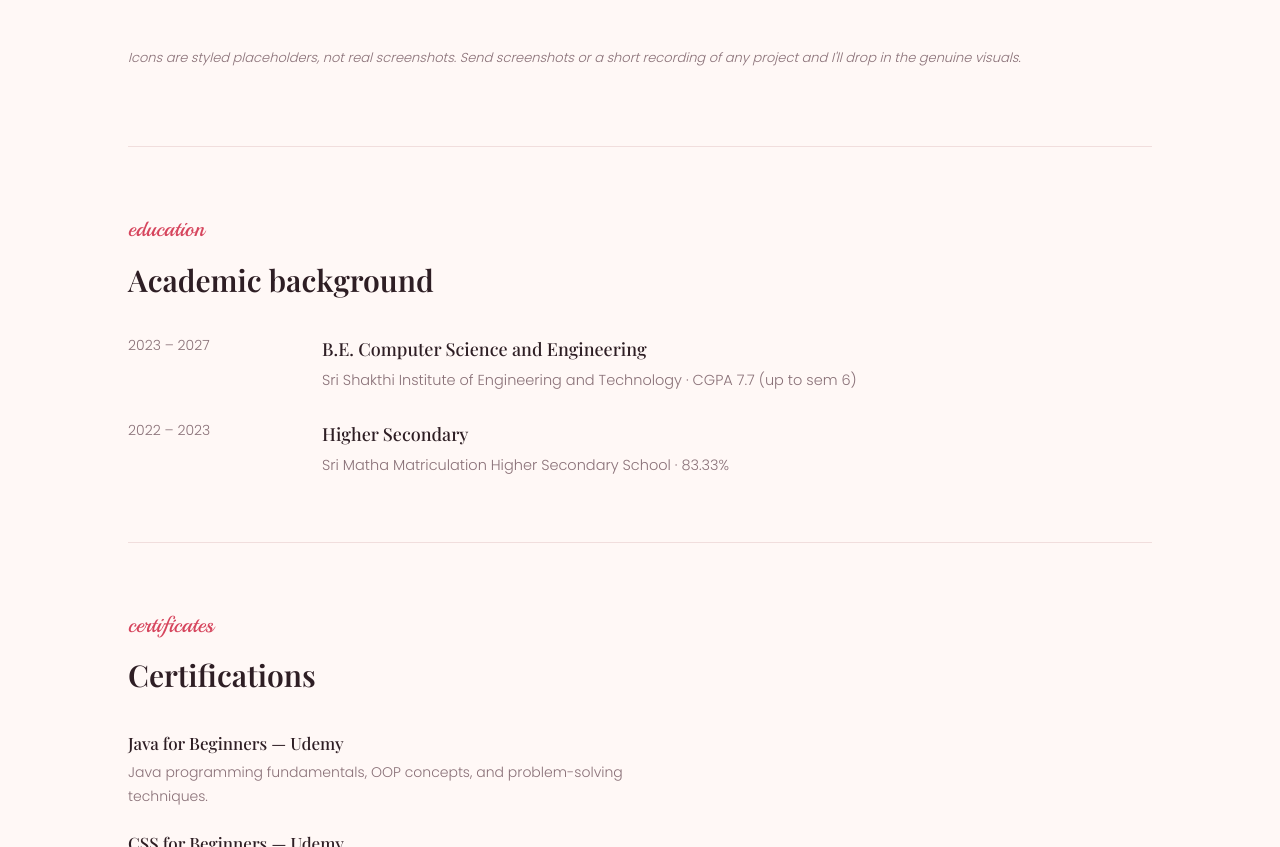
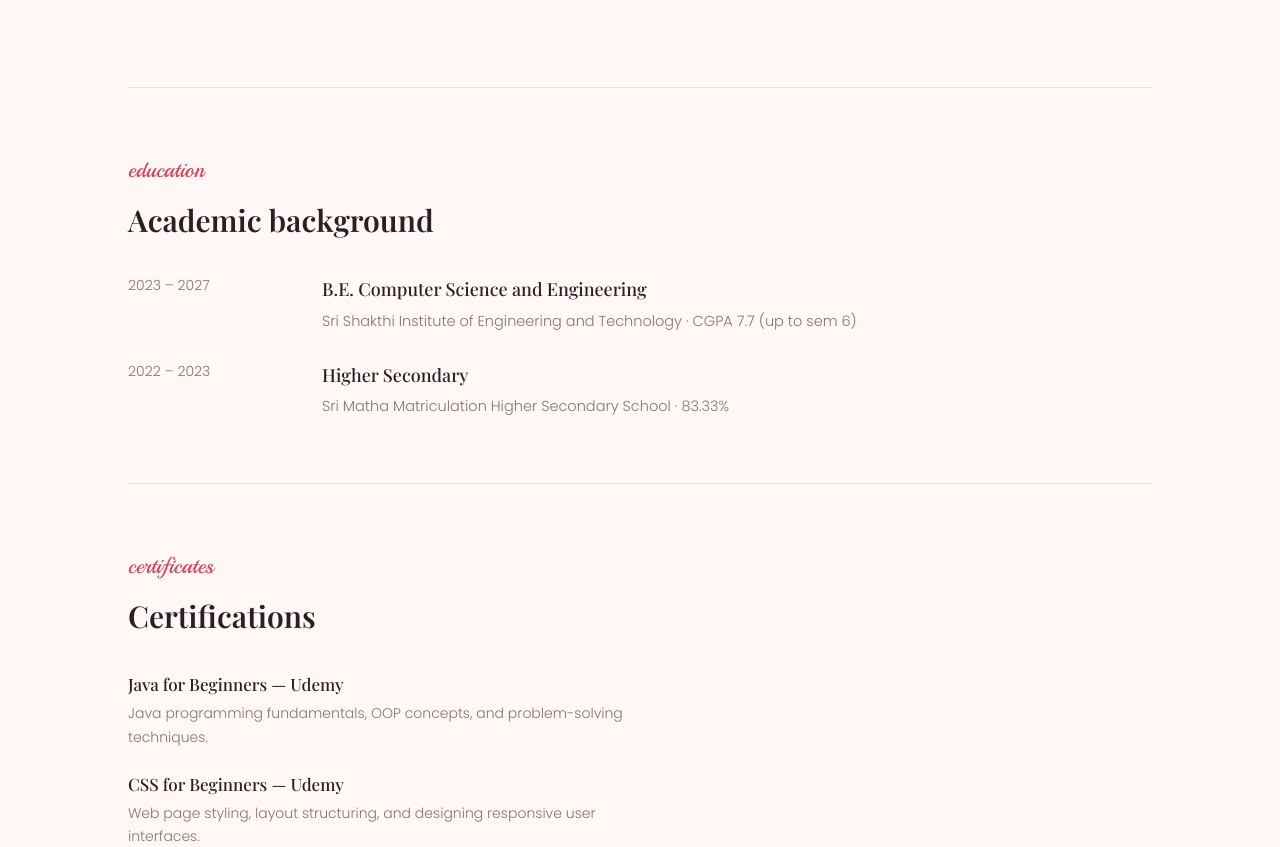
Before and after one commit to swetha1126/swetha-portfolio, a plain HTML site: page index.html in a window 1280 px wide. Shown: the part 4434-5281 px from the top of the page. Drawn offline with nearby package versions, Linux system fonts and the light colour scheme; a web font is replaced by a local one.

Commit message:
Update index.html

```diff
--- a/index.html
+++ b/index.html
@@ -474,7 +474,6 @@ try{
       </div>
 
     </div>
-    <p style="font-size:13px;color:var(--muted);margin-top:24px;font-style:italic;">Icons are styled placeholders, not real screenshots. Send screenshots or a short recording of any project and I'll drop in the genuine visuals.</p>
   </section>
 
   <section class="education reveal" id="education">
```
